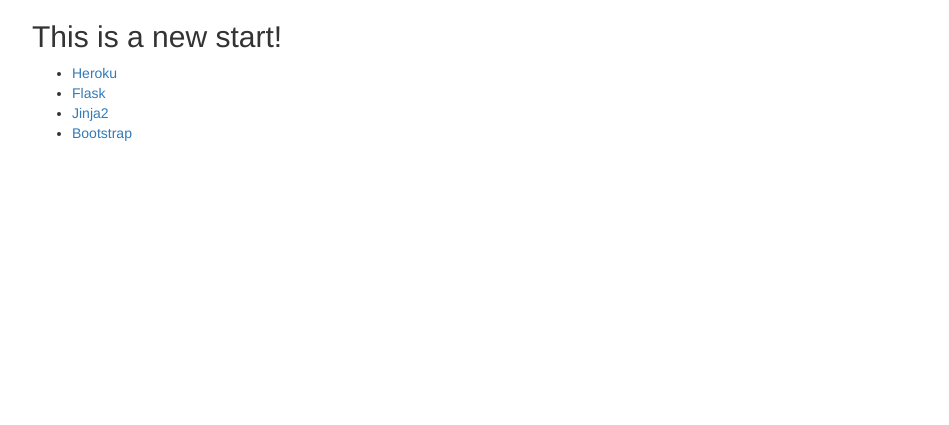
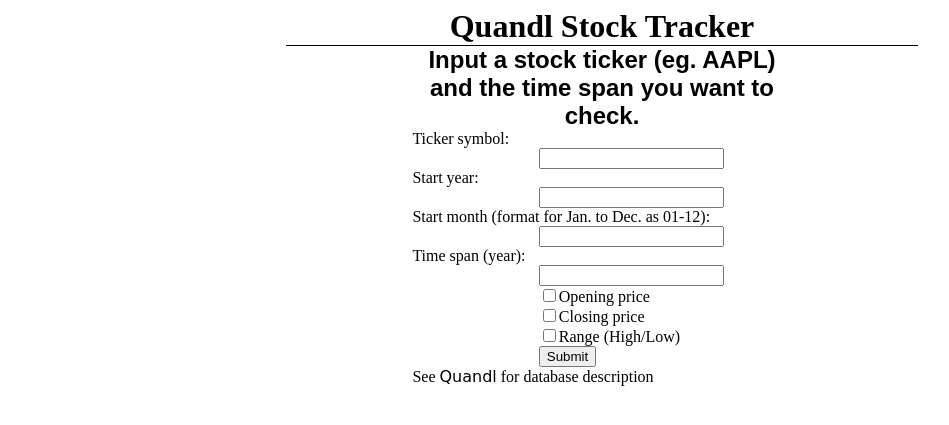
Before and after one commit to zyaj/Stock-webapp, a Flask app: page /index in a window 1280 px wide. Shown: the top 425 px of the page, without its empty margins (38-987 px from the left). Run offline with Flask 2, Linux system fonts and the light colour scheme; some libraries are stand-ins or nearby versions.

Commit message:
finish the stock tracker

```diff
--- a/app.py
+++ b/app.py
@@ -1,14 +1,120 @@
+# import packages
 from flask import Flask, render_template, request, redirect
+import requests
+import numpy as np
+import pandas as pd
+import bokeh
+import datetime
+from bokeh.models import Range1d
+from bokeh.plotting import figure
+from bokeh.io import show
+from bokeh.embed import components
+bv = bokeh.__version__
 
+# start coding
 app = Flask(__name__)
+app.vars={}
+feat = ['Open','Close','Range']
 
+
+# initial page
 @app.route('/')
 def main():
-  return redirect('/index')
+	return redirect('/index')
 
-@app.route('/index')
+
+@app.route('/index',methods=['GET','POST'])
 def index():
-  return render_template('index.html')
+	# direct to the first page
+	# collect stock name, start year, month and time span
+	if request.method == 'GET':
+		return render_template('index.html')
+	else:
+		#request was a POST
+		app.vars['ticker'] = request.form['ticker'].upper()
+		app.vars['start_year'] = request.form['year']
+		app.vars['start_month'] = request.form['month']
+		app.vars['timespan'] = request.form['timespan']
+		try:
+			int(app.vars['start_year'])
+			app.vars['tag_year'] = 'Start year specified as year %s' % app.vars['start_year']
+			int(app.vars['start_month'])
+			app.vars['tag_month'] = 'Start month specified as month %s' % app.vars['start_month']
+			int(app.vars['timespan'])
+			app.vars['tag_span'] = 'Time span specified as %s month' % app.vars['timespan']
+		except ValueError:
+			app.vars['start_year'] = ''
+			app.vars['tag_year'] = 'Start year not specified/recognized'
+			app.vars['start_month'] = ''
+			app.vars['tag_month'] = 'Start month not specified/recognized'
+			app.vars['timespan'] = ''
+			app.vars['tag_span'] = 'Time span not specified/recognized'
+		app.vars['select'] = [feat[q] for q in range(3) if feat[q] in request.form.values()]
+		return redirect('/graph')
 
+
+@app.route('/graph',methods=['GET','POST'])
+def graph():
+  # get stock data
+	req = 'https://www.quandl.com/api/v3/datasets/WIKI/'
+	req = '%s%s.json?&collapse=weekly' % (req,app.vars['ticker'])
+	if app.vars['start_year']!='':
+		req = '%s&start_date=%s-01-01' % (req,app.vars['start_year'])
+	r = requests.get(req)
+
+	# transfer json data to date frame
+	start_date=datetime.date(year=int(app.vars['start_year']),day=1,month=int(app.vars['start_month']));
+	end_date=datetime.date(year=int(app.vars['start_year'])+int(app.vars['timespan']),day=1,month=int(app.vars['start_month']));
+	cols = r.json()['dataset']['column_names'][0:5]
+	df = pd.DataFrame(np.array(r.json()['dataset']['data'])[:,0:5],columns=cols)
+	df.Date = pd.to_datetime(df.Date)
+	df[['Open','High','Low','Close']] = df[['Open','High','Low','Close']].astype(float)
+	if app.vars['start_year']!='':
+		if df.Date.iloc[-1].year>int(app.vars['start_year']):
+			app.vars['tag_year'] = '%s, but Quandl record begins in %s' % (app.vars['tag_year'],df.Date.iloc[-1].year)
+	app.vars['desc'] = r.json()['dataset']['name'].split(',')[0]
+
+  # plots
+	p = figure(plot_width=450, plot_height=450, title=app.vars['ticker'], x_axis_type="datetime",x_range=Range1d(start_date,end_date))
+	if 'Range' in app.vars['select']:
+		tmpx = np.array([df.Date,df.Date[::-1]]).flatten()
+		tmpy = np.array([df.High,df.Low[::-1]]).flatten()
+		p.patch(tmpx, tmpy, alpha=0.3, color="gray",legend='Range (High/Low)')
+	if 'Open' in app.vars['select']:
+		p.line(df.Date, df.Open, line_width=2,legend='Opening price')
+	if 'Close' in app.vars['select']:
+		p.line(df.Date, df.Close, line_width=2, line_color="red",legend='Closing price')
+
+	# axis labels
+	p.xaxis.axis_label = "Date"
+	p.xaxis.axis_label_text_font_style = 'bold'
+	p.xaxis.axis_label_text_font_size = '16pt'
+	p.xaxis.major_label_orientation = np.pi/4
+	p.xaxis.major_label_text_font_size = '14pt'
+	p.yaxis.axis_label = "Stock price ($)"
+	p.yaxis.axis_label_text_font_style = 'bold'
+	p.yaxis.axis_label_text_font_size = '16pt'
+	p.yaxis.major_label_text_font_size = '14pt'
+
+	# render graph template
+	# ------------------- ------------------------|
+	script, div = components(p)
+	return render_template('graph.html', bv=bv, ticker=app.vars['ticker'],
+							ttag=app.vars['desc'], yrtag=app.vars['tag_year'],
+							script=script, div=div)
+
+
+@app.errorhandler(500)
+def error_handler(e):
+	return render_template('error.html',ticker=app.vars['ticker'],year=app.vars['start_year'])
+
+
+# # If main
+# -----------------------------------------------------|
 if __name__ == '__main__':
-  app.run(port=33507)
+  app.run(port=50000,debug=True)
+
+
+
+#                                    END ALL
+# # ---------------------------------------------------------------------------|
--- /dev/null
+++ b/static/styles.css
@@ -0,0 +1,41 @@
+h1 {
+	color: black;
+	text-align: center;
+	width:50%;
+	margin:auto;
+	border-bottom: 1px solid black;
+}
+
+h2 {
+	color: black;
+	text-align: center;
+	width:30%;
+	margin:auto;
+	font-family: sans-serif;
+}
+
+p{
+	margin: auto;
+	text-align: left;
+	padding-left: 35%;
+}
+
+.inputbox{
+	padding-left: 45%;
+}
+
+i{
+	margin: auto;
+	text-align: center;
+	color:black;
+}
+
+a{
+	color:black;
+	font-family: cursive;
+	text-decoration: none;
+}
+
+a:hover{
+	color:blue;
+}
--- a/templates/index.html
+++ b/templates/index.html
@@ -2,34 +2,34 @@
 <html lang="en">
 	<head>
 		<meta charset="utf-8">
-    <meta name="viewport" content="width=device-width, initial-scale=1, shrink-to-fit=no">
-    <meta name="description" content="Skeleton application demoing Heroku and Flask integration.">
-    <meta name="author" content="@gotoariel">
-    <!-- <link rel="icon" href="favicon.ico"> -->
-
-		<title>Wilkommen, bienvenue, and welcome to Heroku!</title>
-
-    <!-- Bootstrap core CSS -->
-		<link rel="stylesheet" href="https://maxcdn.bootstrapcdn.com/bootstrap/3.3.7/css/bootstrap.min.css">
-  </head>
+		<title>Stock Tracker</title>
+		<link rel=stylesheet type=text/css href='{{ url_for('static',filename='styles.css')}}'>
+	</head>
 	<body>
-		<div class="container">
-      <div class="row">
-        <div class="col-lg-12 text-left">
-          <h2>This is a new start!</h2>
-          <ul>
-            <li><a target="_blank" href="https://www.heroku.com/">Heroku</a></li>
-            <li><a target="_blank" href="http://flask.pocoo.org/">Flask</a></li>
-            <li><a target="_blank" href="http://jinja.pocoo.org/docs/2.9/">Jinja2</a></li>
-            <li><a target="_blank" href="http://getbootstrap.com/">Bootstrap</a></li>
-          </ul>
-        </div>
-      </div>
+		<div>
+  			<h1>Quandl Stock Tracker</h1>
+  			<div>
+    			<h2>Input a stock ticker (eg. AAPL) and the time span you want to check.</h2>
+    			<form id='input' method='post' action='index'>
+	  				<p>Ticker symbol: </p>
+	  				<p class="inputbox"><input type='text' name='ticker' /></p>
+	  				<p>Start year: </p>
+	  				<p class="inputbox"><input type='text' name='year' /></p>
+	  				<p>Start month (format for Jan. to Dec. as 01-12): </p>
+	  				<p class="inputbox"><input type='text' name='month' /></p>
+	  				<p>Time span (year):</p>
+	  				<p class="inputbox"><input type='text' name='timespan' /></p>
+	  				<p class="inputbox">
+	  					<input type="checkbox" name='feat1' value='Open'>Opening price<br>
+							<input type="checkbox" name='feat2' value='Close'>Closing price<br>
+							<input type="checkbox" name='feat3' value='Range'>Range (High/Low)<br>
+	  				</p>
+	  				<p class="inputbox"><input type="submit" value="Submit"></p>
+					</form>
+  			</div>
+  			<div>
+  				<p>See <a href="https://www.quandl.com/data/WIKI">Quandl</a> for database description</p>
+  			</div>
 		</div>
-    <!-- Bootstrap core JavaScript
-    ================================================== -->
-    <!-- Placed at the end of the document so the pages load faster -->
-    <script src="https://cdnjs.cloudflare.com/ajax/libs/jquery/3.2.1/jquery.js"></script>
-		<script src="https://maxcdn.bootstrapcdn.com/bootstrap/3.3.7/js/bootstrap.min.js"></script>
 	</body>
 </html>
```
Also changed, not shown: conda-requirements.txt (+2 -5 lines), requirements.txt (+7 -1 lines), templates/error.html (added, +12 -0 lines), templates/graph.html (added, +20 -0 lines), 1 other file.
